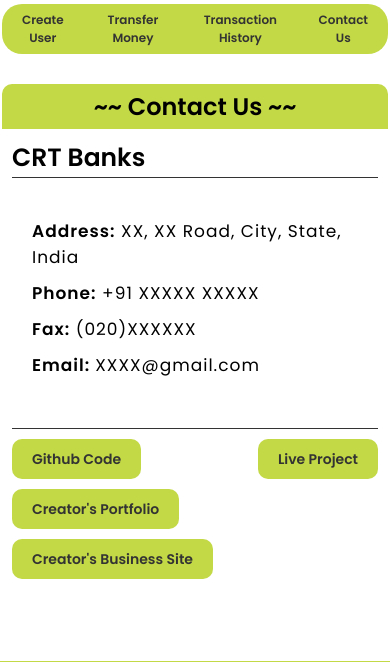
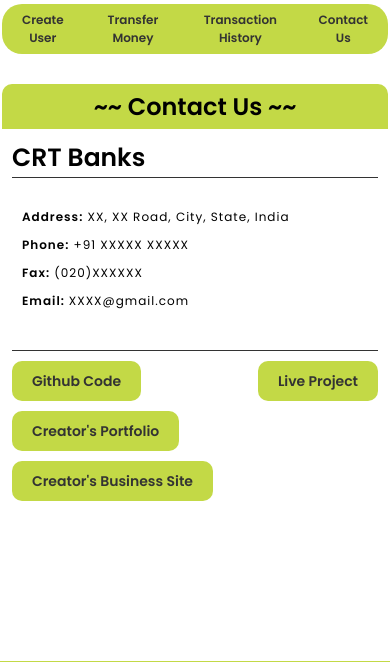
Before and after one commit to chaitanyashimpi/banksystem, a PHP site: page /contact.php in a window 390 px wide. Shown: the part 123-785 px from the top of the page. Run offline with PHP 8.4, Linux system fonts and the light colour scheme.

Commit message:
Final Touch

```diff
--- a/assets/css/app.css
+++ b/assets/css/app.css
@@ -437,6 +437,12 @@ form.transferForm {
     height: 50px;
     font-size: 14px;
   }
+  .contactDetails {
+    padding: 30px 10px;
+  }
+  .contactDetails h4 {
+    font-size: 12px;
+  }
 }
 @media only screen and (max-width: 707px) {
   .compNav ul li {
```
